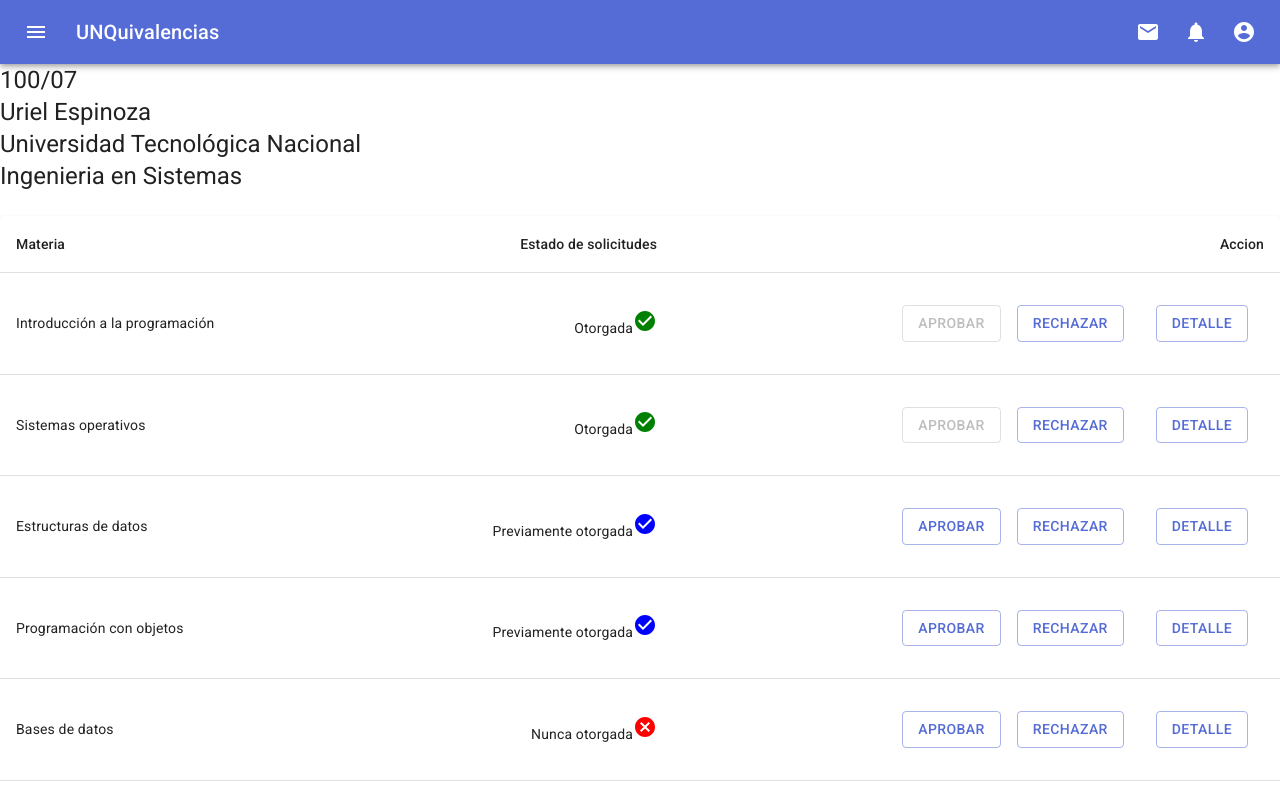
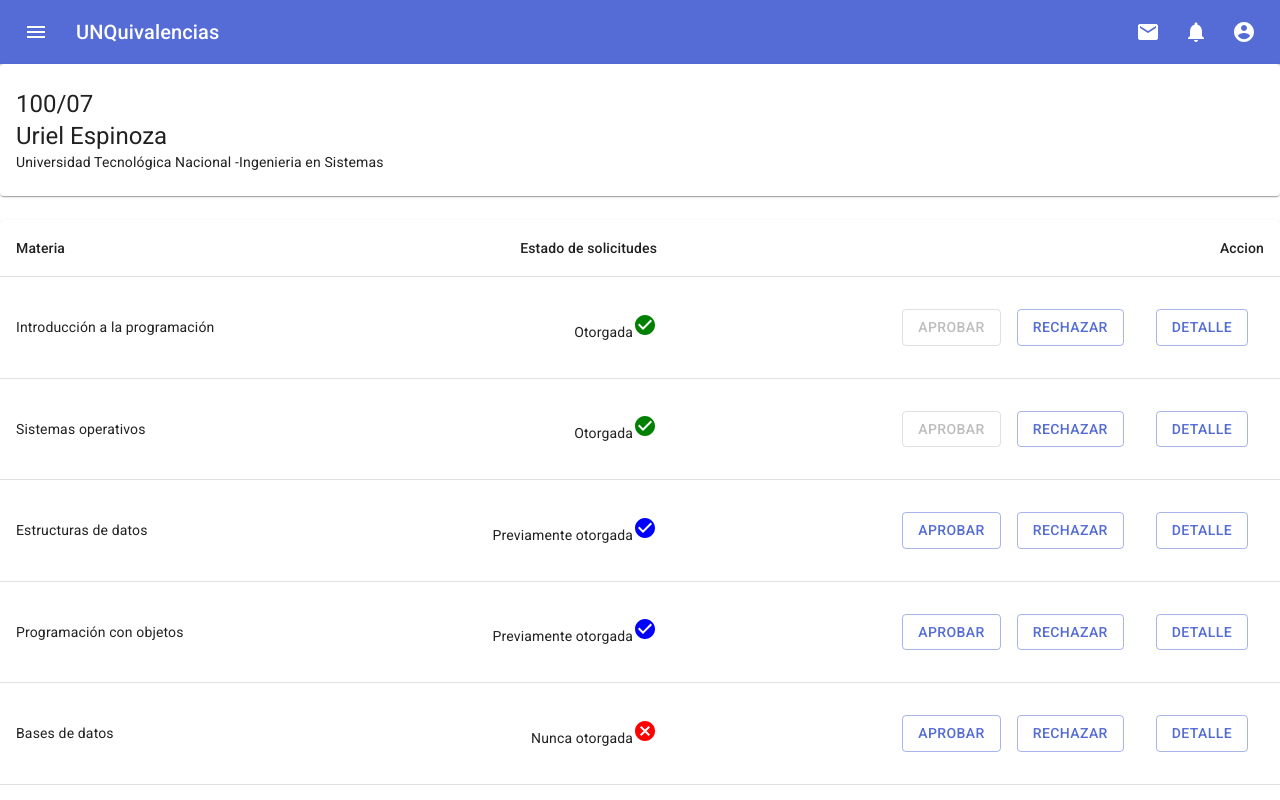
Before and after one commit to unquivalencias/unquivalencias-web-client, a Next.js app: page /requests/1 in a window 1280 px wide. Shown: the top 800 px of the page. Built offline with nearby package versions, Linux system fonts and the light colour scheme.

Commit message:
Add paper with student data

```diff
--- a/components/RequestDetail/StudentData.jsx
+++ b/components/RequestDetail/StudentData.jsx
@@ -1,12 +1,26 @@
-import React from 'react'
+
+import React from 'react';
+import { makeStyles } from '@material-ui/core/styles';
+import Paper from '@material-ui/core/Paper';
 import Typography from '@material-ui/core/Typography';
 
+const useStyles = makeStyles(theme => ({
+    root: {
+        padding: theme.spacing(3, 2),
+    },
+}));
+
 export default function StudentData() {
+    const classes = useStyles();
+
     return (
-    <>
-    <Typography variant="h5">100/07</Typography>
-    <Typography variant="h5">Uriel Espinoza</Typography>
-    <Typography variant="h5">Universidad Tecnológica Nacional</Typography>
-    <Typography variant="h5">Ingenieria en Sistemas</Typography>
-    </>)
+        <div>
+            <Paper className={classes.root}>
+                <Typography variant="h5">100/07</Typography>
+                <Typography variant="h5">Uriel Espinoza</Typography>
+                <Typography variant="h7">Universidad Tecnológica Nacional</Typography> -
+                <Typography variant="h7">Ingenieria en Sistemas</Typography>
+            </Paper>
+        </div>
+    );
 }
```
